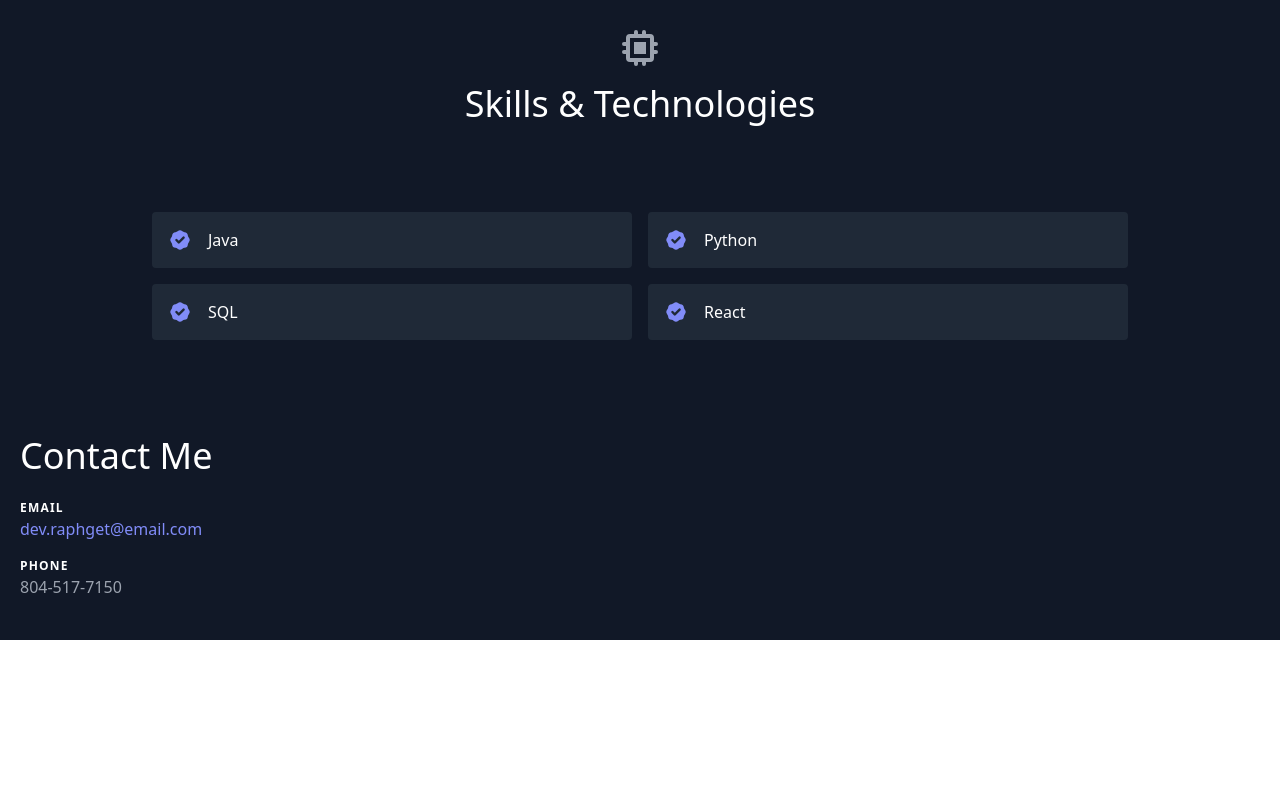
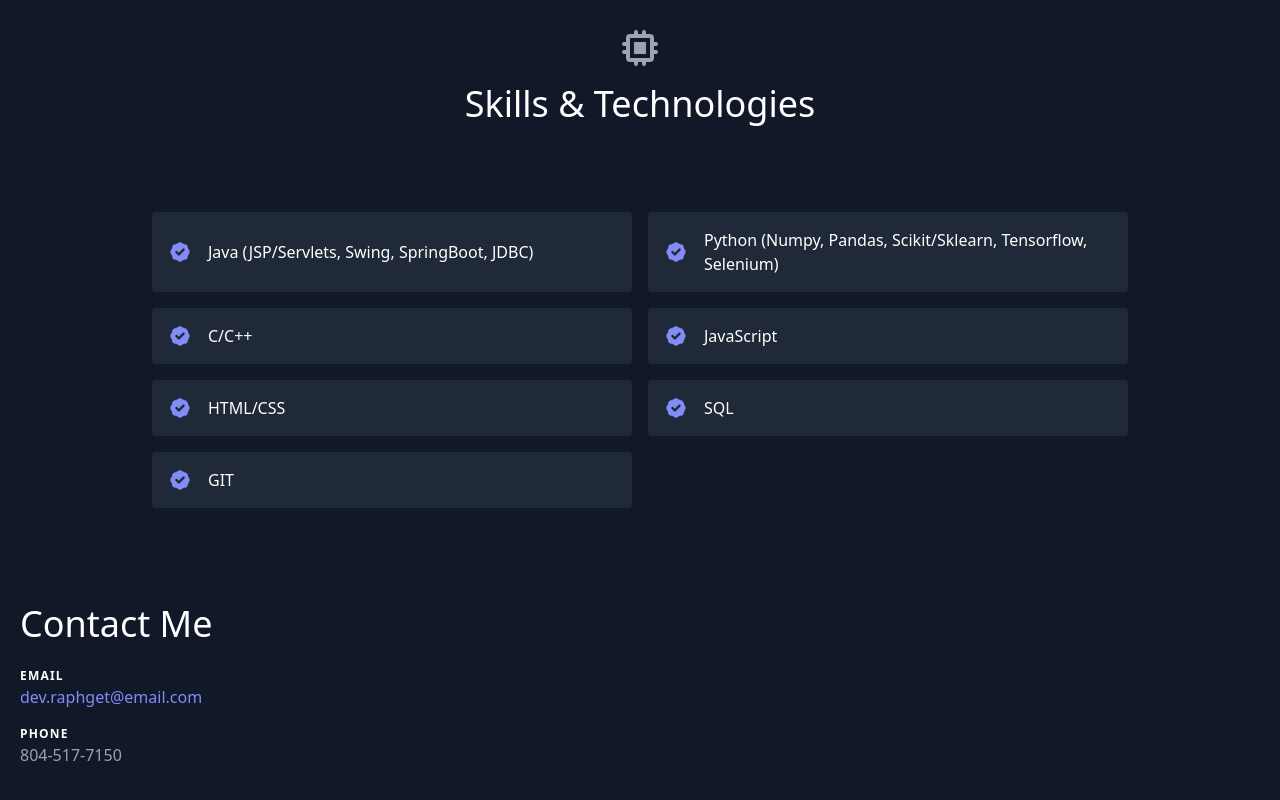
Before and after one commit to raphget/Personal-Portfolio, a React (Create React App) app: page / in a window 1280 px wide. Shown: the part 1559-2359 px from the top of the page. Before the commit the page ends 2199 px from the top, so only its background shows below. Built offline with nearby package versions, Linux system fonts and the light colour scheme.

Commit message:
contact updates

```diff
--- a/src/data.js
+++ b/src/data.js
@@ -33,26 +33,15 @@ export const projects = [
   },
 ];
 
-export const testimonials = [
-  {
-    quote:
-      "Lorem ipsum dolor sit amet consectetur adipisicing elit. Culpa quod necessitatibus quidem impedit facilis? Distinctio laboriosam veritatis recusandae minus. Voluptatum accusantium hic laudantium soluta ea sapiente cupiditate officia maiores itaque.",
-    image: "https://randomuser.me/api/portraits/men/1.jpg",
-    name: "Jesse Hicks",
-    company: "Zoozle",
-  },
-  {
-    quote:
-      "Lorem ipsum dolor sit amet consectetur adipisicing elit. Culpa quod necessitatibus quidem impedit facilis? Distinctio laboriosam veritatis recusandae minus. Voluptatum accusantium hic laudantium soluta ea sapiente cupiditate officia maiores itaque.",
-    image: "https://randomuser.me/api/portraits/men/94.jpg",
-    name: "Ruben Alvarez",
-    company: "Dooble.io",
-  },
-];
 
 export const skills = [
-  "Java",
-  "Python",
+  "Java (JSP/Servlets, Swing, SpringBoot, JDBC)",
+  "Python (Numpy, Pandas, Scikit/Sklearn, Tensorflow, Selenium)",
+  "C/C++",
+  "JavaScript",
+  "HTML/CSS",
   "SQL",
-  "React",
+  "GIT",
+
+
 ];
```
